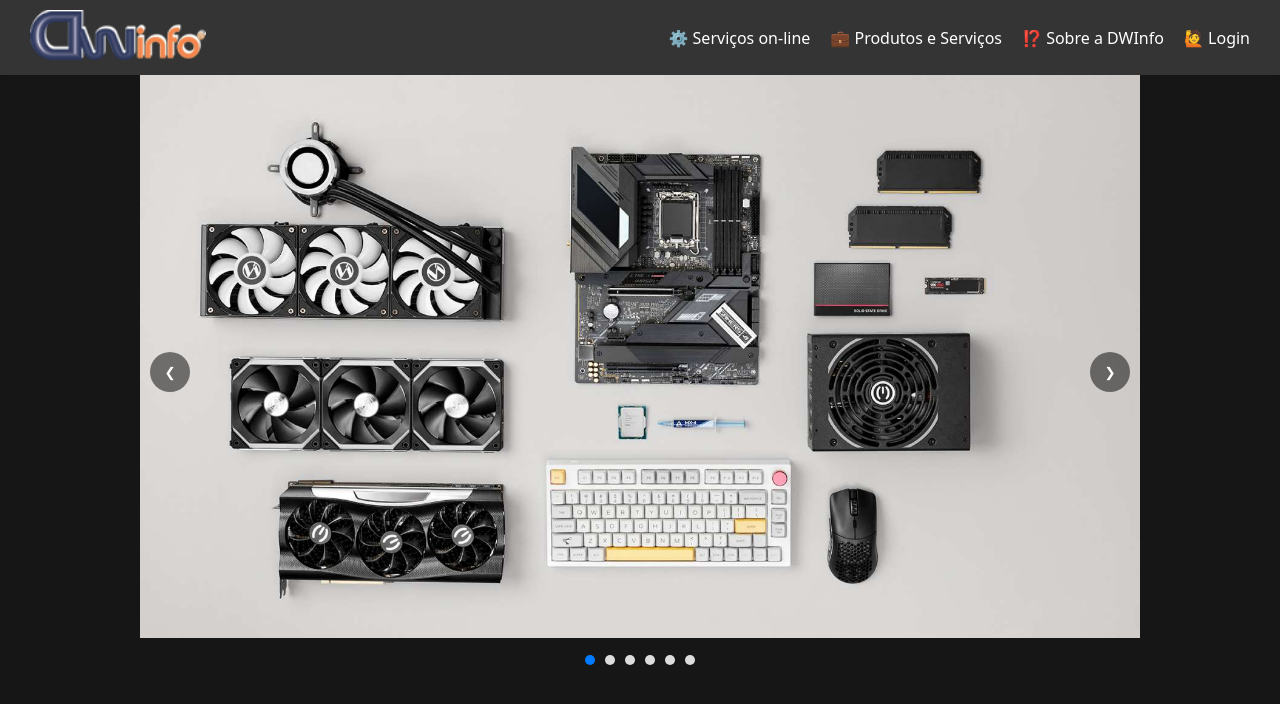
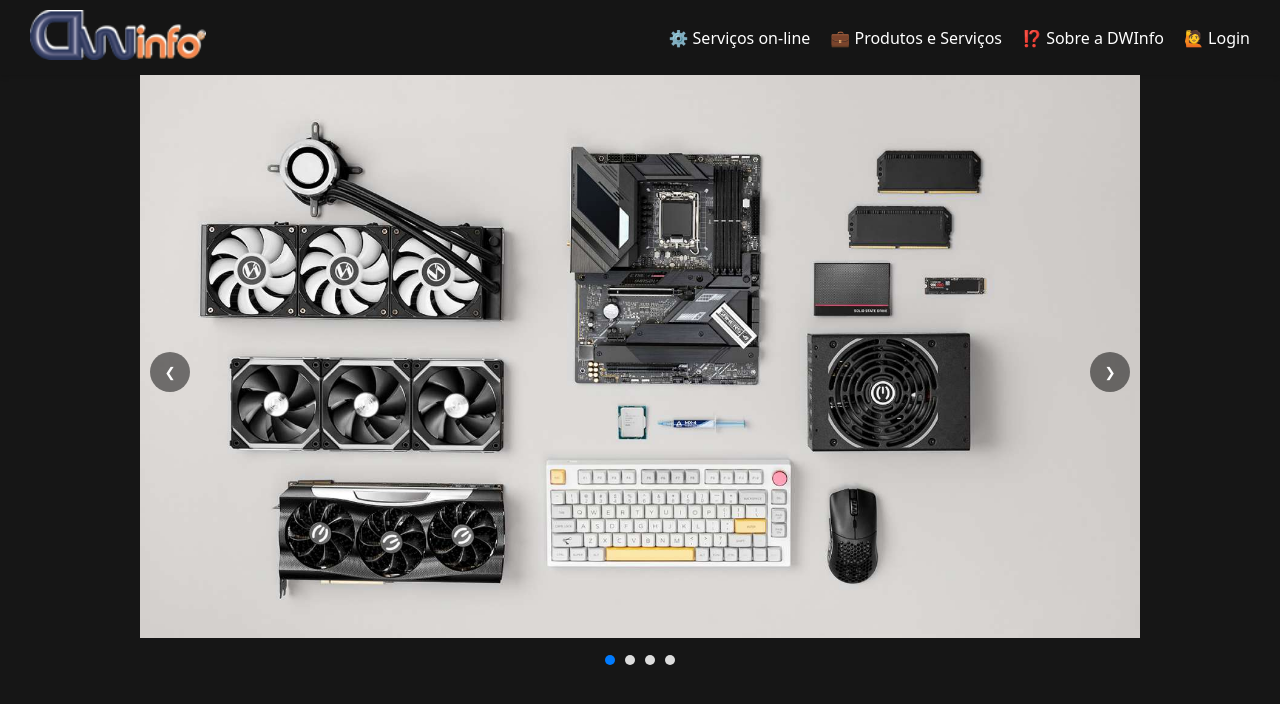
Before and after one commit to bsohara/dwinfotecnologia, a Vue app in the folder projeto_dwinfo/: page / in a window 1280 px wide. Shown: the top 704 px of the page. Built offline with nearby package versions, Linux system fonts and the light colour scheme.

Commit message:
styling and removing images

```diff
--- a/projeto_dwinfo/src/components/Carousel.vue
+++ b/projeto_dwinfo/src/components/Carousel.vue
@@ -36,8 +36,6 @@
         items: [
           { image: require("@/assets/image1.jpg"), alt: "Slide 1" },
           { image: require("@/assets/image1.jpg"), alt: "Slide 1" },
-          { image: require("@/assets/image2.jpg"), alt: "Slide 2" },
-          { image: require("@/assets/image2.jpg"), alt: "Slide 2" },
           { image: require("@/assets/image3.jpg"), alt: "Slide 3" },
           { image: require("@/assets/image3.jpg"), alt: "Slide 3" }
         ],
--- a/projeto_dwinfo/src/components/Header.vue
+++ b/projeto_dwinfo/src/components/Header.vue
@@ -86,7 +86,7 @@
     align-items: center;
     justify-content: space-between;
     padding: 10px 30px;
-    background-color: #343434;
+    background-color: #151515;
     box-shadow: 0 2px 5px rgba(0, 0, 0, 0.1);
   }
 
```
